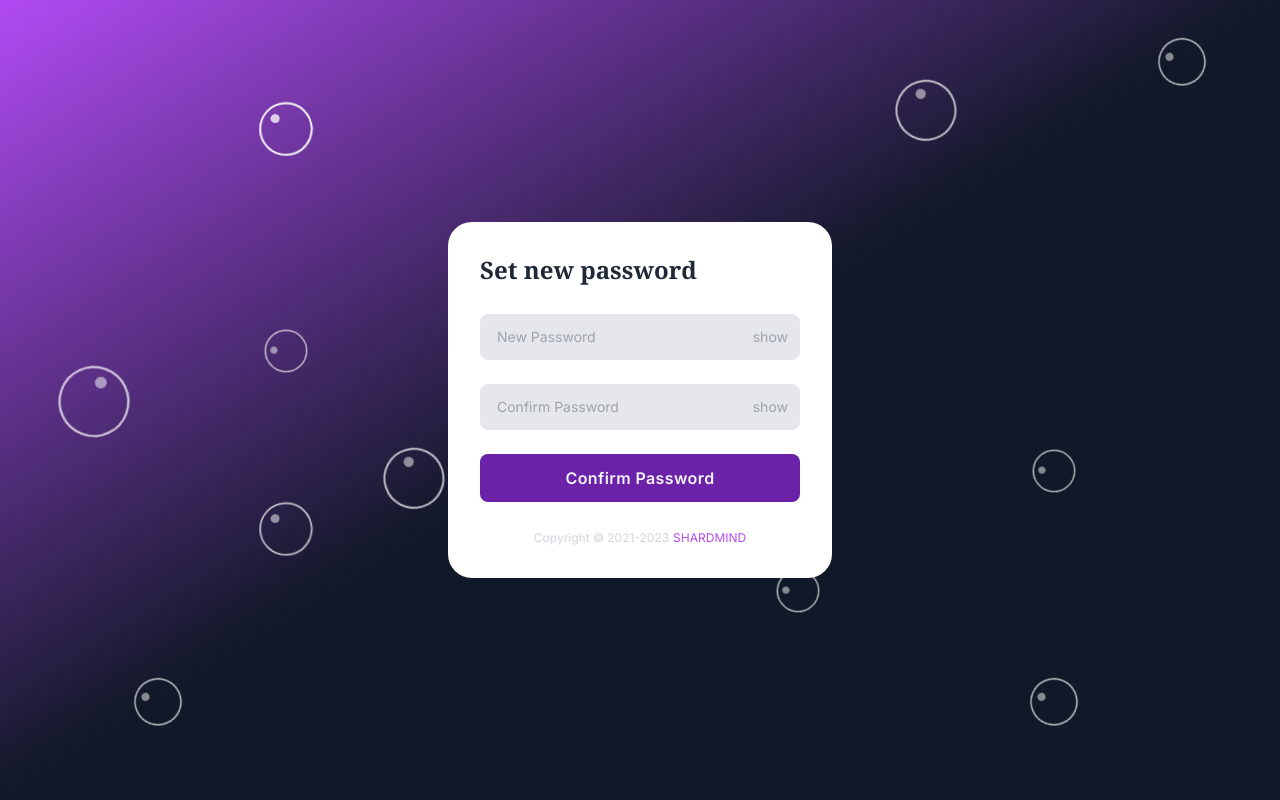
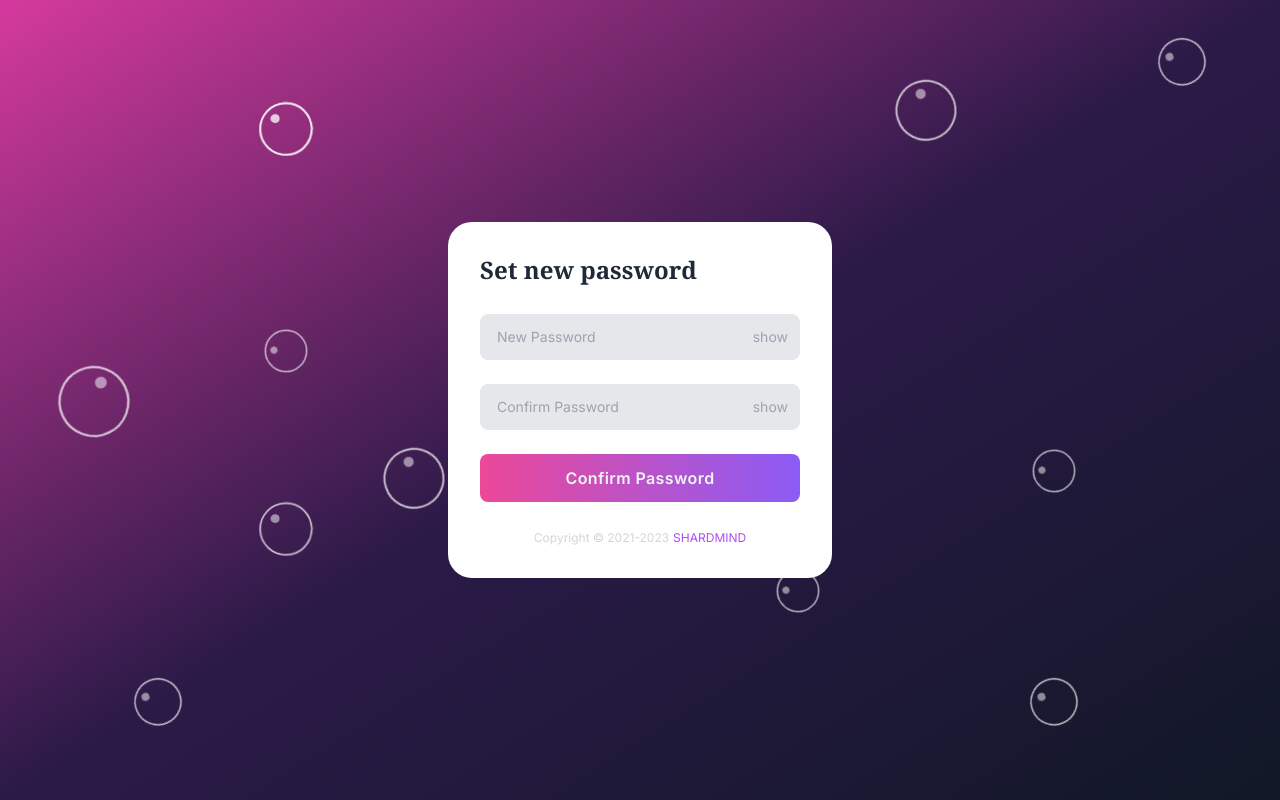
Before and after one commit to shaiadul/ShardmindAI, a Next.js app: page /authentication/forgotpassword in a window 1280 px wide. Built offline with nearby package versions, Linux system fonts and the light colour scheme.

Commit message:
theme change

```diff
--- a/components/authComponents/ForgotPassword/index.jsx
+++ b/components/authComponents/ForgotPassword/index.jsx
@@ -14,7 +14,7 @@ const ForgotPassword = () => {
   };
   return (
     <section className="container mx-auto">
-      <div className="bg-[#b14bf4] absolute top-0 left-0 bg-gradient-to-tl from-gray-900 via-gray-900 to-[#b14bf4] bottom-0 leading-5 h-full w-full overflow-hidden"></div>
+      <div className="bg-[#b14bf4] absolute top-0 left-0 bg-gradient-to-tl from-gray-900 via-[#2b1a48] to-[#d53a9d] bottom-0 leading-5 h-full w-full overflow-hidden"></div>
       <Animation />
       <div className="relative min-h-screen sm:flex sm:flex-row justify-center bg-transparent p-3">
         <div className="flex justify-center items-center self-center z-10 mt-[50%] md:mt-0 lg:mt-0 xl:mt-0">
@@ -56,7 +56,7 @@ const ForgotPassword = () => {
               <div>
                 <button
                   type="submit"
-                  className="w-full flex justify-center bg-purple-800  hover:bg-purple-700 text-gray-100 p-3  rounded-lg tracking-wide font-semibold  cursor-pointer transition ease-in duration-500"
+                  className="w-full flex justify-center bg-gradient-to-r from-pink-500 to-violet-500 hover:bg-gradient-to-l text-gray-100 p-3  rounded-lg tracking-wide font-semibold  cursor-pointer transition ease-in duration-500"
                 >
                   Confirm Password
                 </button>
--- a/components/authComponents/Otp/index.jsx
+++ b/components/authComponents/Otp/index.jsx
@@ -153,7 +153,7 @@ const OtpVerify = () => {
 
   return (
     <section className="container mx-auto">
-      <div className="absolute top-0 left-0 bg-gradient-to-tl from-gray-900 via-gray-900 to-[#b14bf4] bottom-0 leading-5 h-full w-full overflow-hidden"></div>
+      <div className="absolute top-0 left-0 bg-gradient-to-tl from-gray-900 via-[#2b1a48] to-[#d53a9d] bottom-0 leading-5 h-full w-full overflow-hidden"></div>
       <Animation />
       <div className="relative min-h-screen sm:flex sm:flex-row justify-center bg-transparent p-3">
         <div className="flex justify-center items-center self-center z-10 mt-[50%] md:mt-0 lg:mt-0 xl:mt-0">
@@ -204,7 +204,7 @@ const OtpVerify = () => {
               <div>
                 <button
                   onClick={verifyOtp}
-                  className="w-full flex justify-center bg-purple-800  hover:bg-purple-700 text-gray-100 p-3  rounded-lg tracking-wide font-semibold  cursor-pointer transition ease-in duration-500"
+                  className="w-full flex justify-center bg-gradient-to-r from-pink-500 to-violet-500 hover:bg-gradient-to-l text-gray-100 p-3  rounded-lg tracking-wide font-semibold  cursor-pointer transition ease-in duration-500"
                 >
                   Confirm
                 </button>
--- a/components/authComponents/SignIn/index.jsx
+++ b/components/authComponents/SignIn/index.jsx
@@ -60,7 +60,7 @@ const SignIn = () => {
   }
   return (
     <section className="container mx-auto">
-      <div className="bg-[#b14bf4] absolute top-0 left-0 bg-gradient-to-tl from-gray-900 via-gray-900 to-[#b14bf4] bottom-0 leading-5 h-full w-full overflow-hidden"></div>
+      <div className="absolute top-0 left-0  bg-gradient-to-tl from-gray-900 via-[#2b1a48] to-[#d53a9d] bottom-0 leading-5 h-full w-full overflow-hidden"></div>
       <Animation />
       <div className="relative min-h-screen sm:flex sm:flex-row justify-center bg-transparent p-3">
         <div className="flex-col flex self-center lg:px-14 sm:max-w-4xl xl:max-w-md">
@@ -129,7 +129,7 @@ const SignIn = () => {
               <div>
                 <button
                   onClick={handleSignIn}
-                  className="w-full flex justify-center bg-purple-800  hover:bg-purple-700 text-gray-100 p-3  rounded-lg tracking-wide font-semibold  cursor-pointer transition ease-in duration-500"
+                  className="w-full flex justify-center bg-gradient-to-r from-pink-500 to-violet-500 hover:bg-gradient-to-l text-gray-100 p-3  rounded-lg tracking-wide font-semibold  cursor-pointer transition ease-in duration-500"
                 >
                   Sign in
                 </button>
--- a/components/authComponents/SignUp/index.jsx
+++ b/components/authComponents/SignUp/index.jsx
@@ -58,7 +58,7 @@ const SignUp = () => {
   }
   return (
     <section className="container mx-auto">
-      <div className="bg-[#b14bf4] absolute top-0 left-0 bg-gradient-to-tl from-gray-900 via-gray-900 to-[#b14bf4] bottom-0 leading-5 h-full w-full overflow-hidden"></div>
+      <div className="absolute top-0 left-0 bg-gradient-to-tl from-gray-900 via-[#2b1a48] to-[#d53a9d] bottom-0 leading-5 h-full w-full overflow-hidden"></div>
       <Animation />
       <div className="relative min-h-screen sm:flex sm:flex-row justify-center bg-transparent p-3">
         <div className="flex-col flex self-center lg:px-14 sm:max-w-4xl xl:max-w-md  z-10">
@@ -137,7 +137,7 @@ const SignUp = () => {
               <div>
                 <button
                   onClick={handleSignUp}
-                  className="w-full flex justify-center bg-purple-800  hover:bg-purple-700 text-gray-100 p-3  rounded-lg tracking-wide font-semibold  cursor-pointer transition ease-in duration-500"
+                  className="w-full flex justify-center bg-gradient-to-r from-pink-500 to-violet-500 hover:bg-gradient-to-l text-gray-100 p-3 rounded-lg tracking-wide font-semibold  cursor-pointer transition ease-in duration-500"
                 >
                   Sign Up
                 </button>
```
